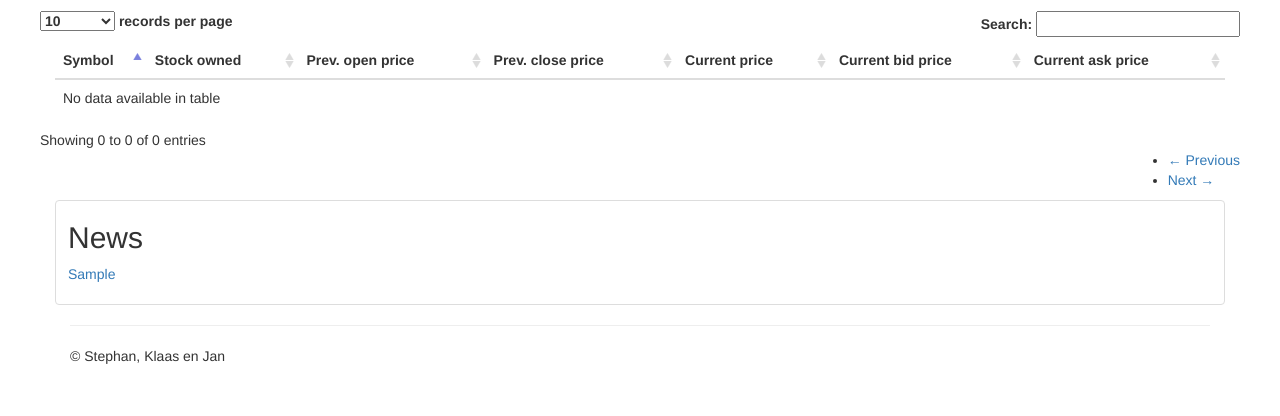
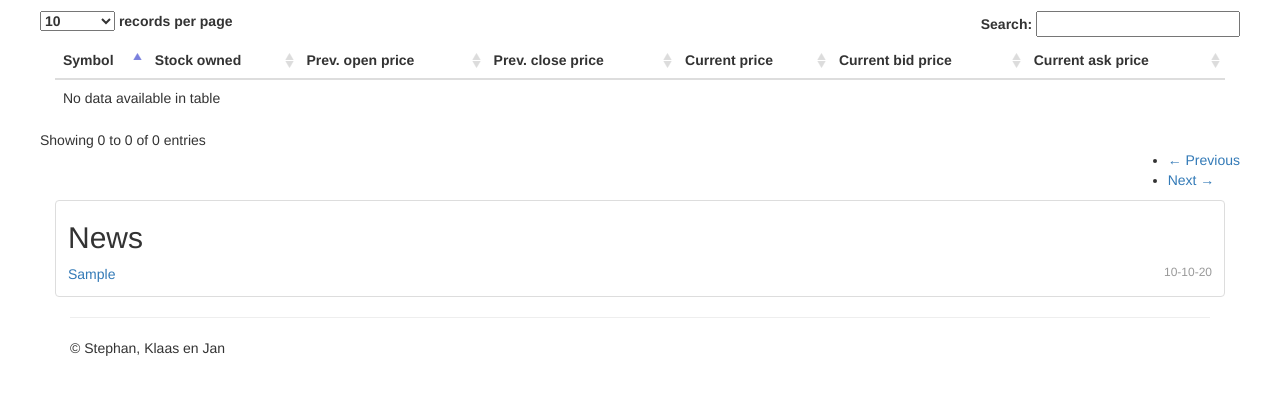
Before and after one commit to KPWhiver/stocksim, a Django app: template stocksim/stocksite/templates/home.html in a window 1280 px wide. Shown: the part 572-988 px from the top of the page. After the commit the page ends 928 px from the top, so only its background shows below. Run offline with Django 3.2, Linux system fonts and the light colour scheme; the template is opened without the code that fills it: most values are stand-ins (such as "Sample title", 1, 10 or a date in 2020); some libraries are stand-ins or nearby versions.

Commit message:
Added dates to news feed.

```diff
--- a/stocksim/stocksite/templates/base.html
+++ b/stocksim/stocksite/templates/base.html
@@ -19,6 +19,16 @@
         border-color: rgb(221, 221, 221);
         padding-left: 12px;
         padding-right: 12px;
+      }
+
+      .news-row {
+        margin-bottom: 12px;
+      }
+
+      .news-date {
+        color: rgb(153, 153, 153);
+        font-size: 12px;
+        margin-left: 4px;
       }
 
       @media screen and (max-width: 979px) {
--- a/stocksim/stocksite/templates/home.html
+++ b/stocksim/stocksite/templates/home.html
@@ -47,7 +47,10 @@
       <div class="bordered-div">
         <h2> News </h2>
         {% for newsItem in news %}
-          <a href=#>{{ newsItem.0 }}</a><br><br>
+          <div class="news-row">
+            <span class="news-date pull-right">{{ newsItem.2|date:"d-m-y" }}</span>
+            <a href=#>{{ newsItem.0 }}</a>
+          </div>
         {% endfor %}
       </div>
     </div>
@@ -95,10 +98,10 @@
 
       $( "tbody>tr" ).hover(function()
       {
-	      $(this).css('cursor','pointer');
+        $(this).css('cursor','pointer');
       }, function()
       {
-	      $(this).css('cursor','auto');
+        $(this).css('cursor','auto');
       });
   });
   </script>
```
Also changed, not shown: stocksim/stocksite/views.py (+5 -5 lines).
